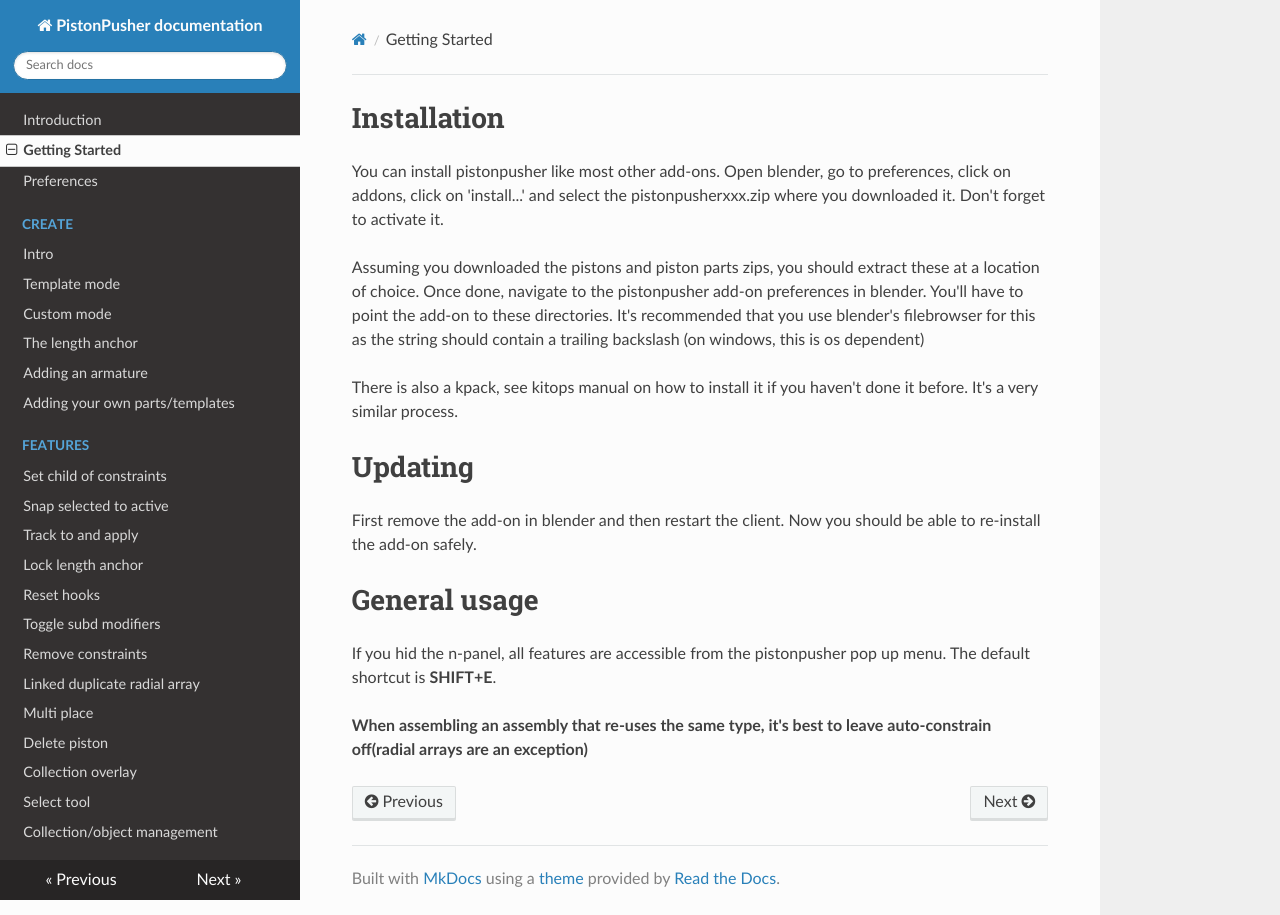
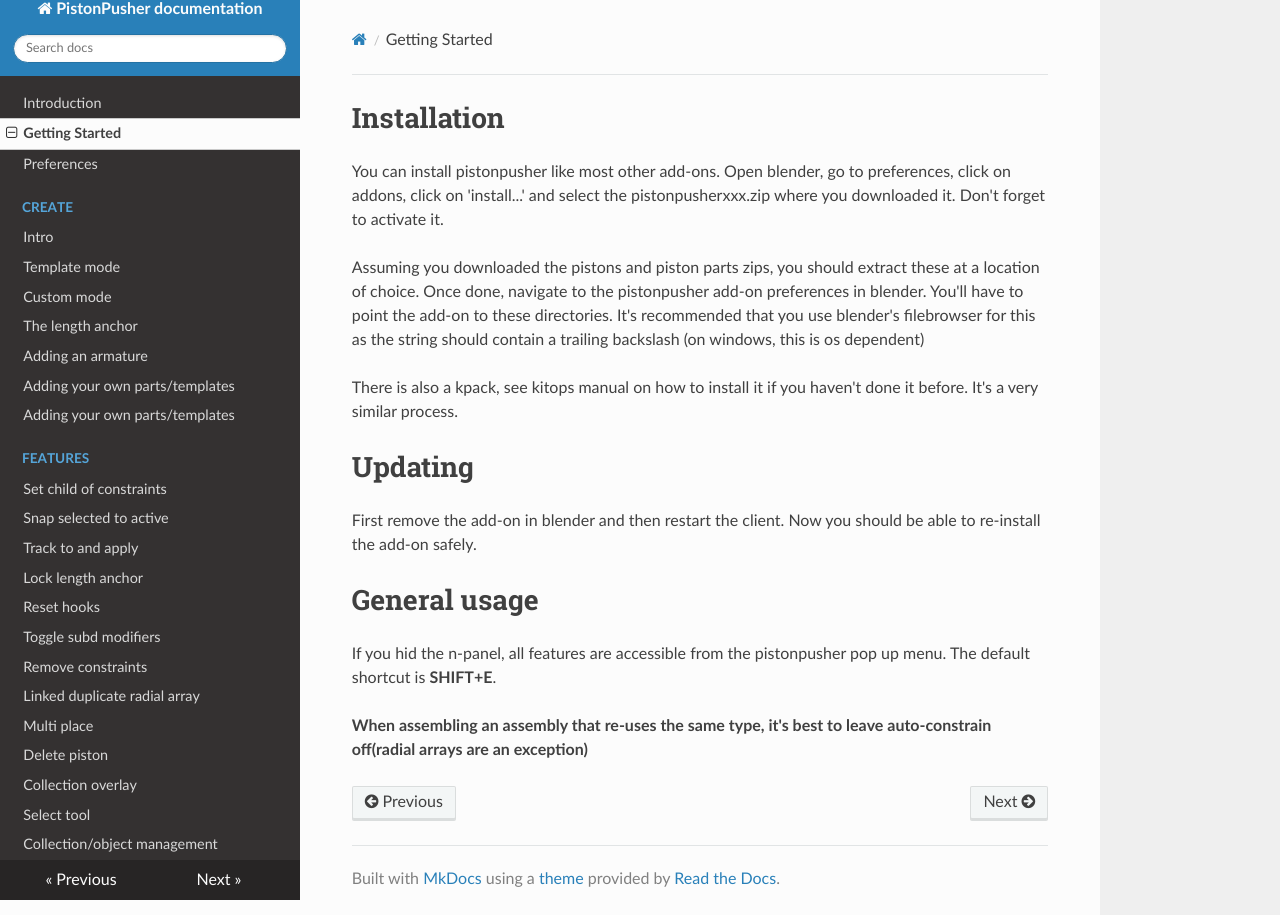
Before and after one commit to ZenderB3D/pp_docs, an MkDocs documentation site: the page built from docs/gettingstarted.md, in a window 1280 px wide. Built offline with MkDocs 1.6.1, drawn with Linux system fonts in a browser that asks for light colours; nearby versions of some CDN libraries.

Commit message:
Update mkdocs.yml

```diff
--- a/mkdocs.yml
+++ b/mkdocs.yml
@@ -13,6 +13,7 @@ nav:
         - The length anchor: Create/lengthanchor.md
         - Adding an armature: Create/addarmature.md
         - Adding your own parts/templates: Create/addparts.md
+        - Adding your own parts/templates: Create/createapiston.md
     - Features:
         - Set child of constraints: Features/addchildof.md
         - Snap selected to active: Features/snapseltoactive.md
```
